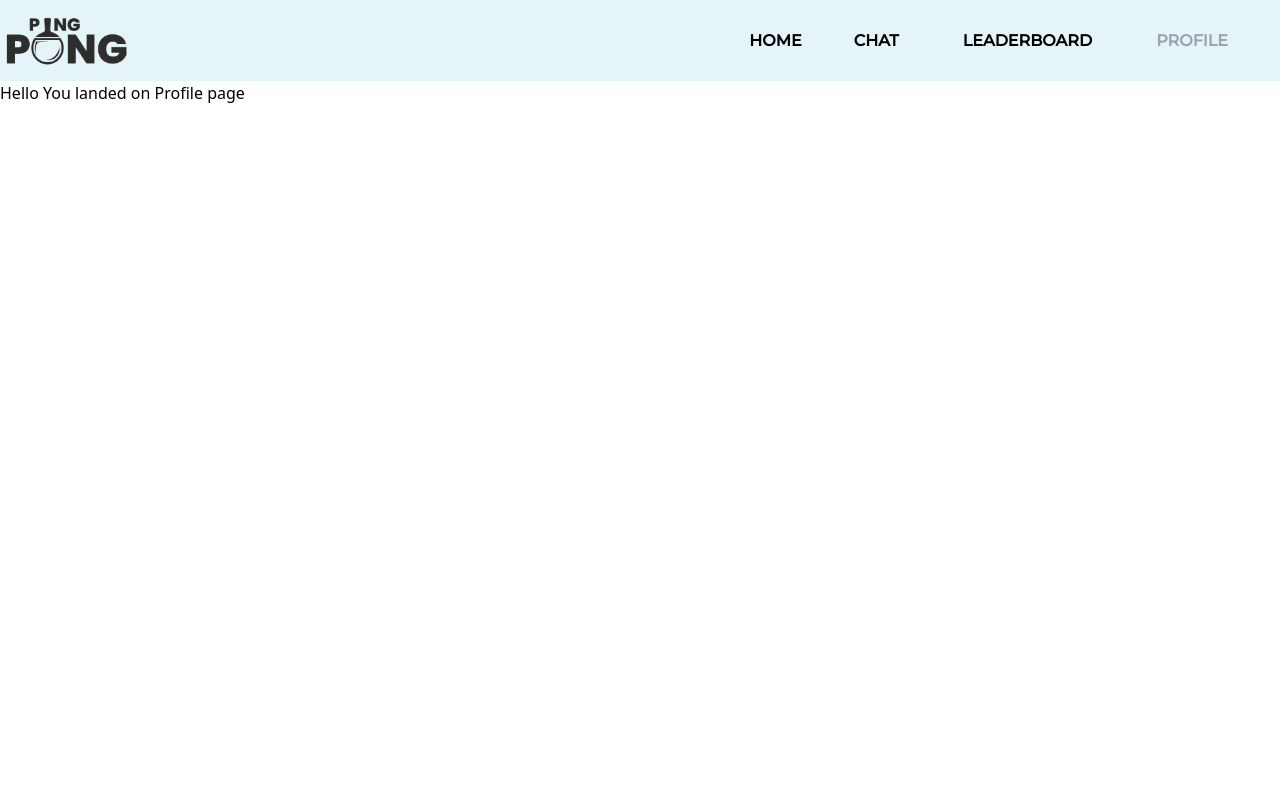
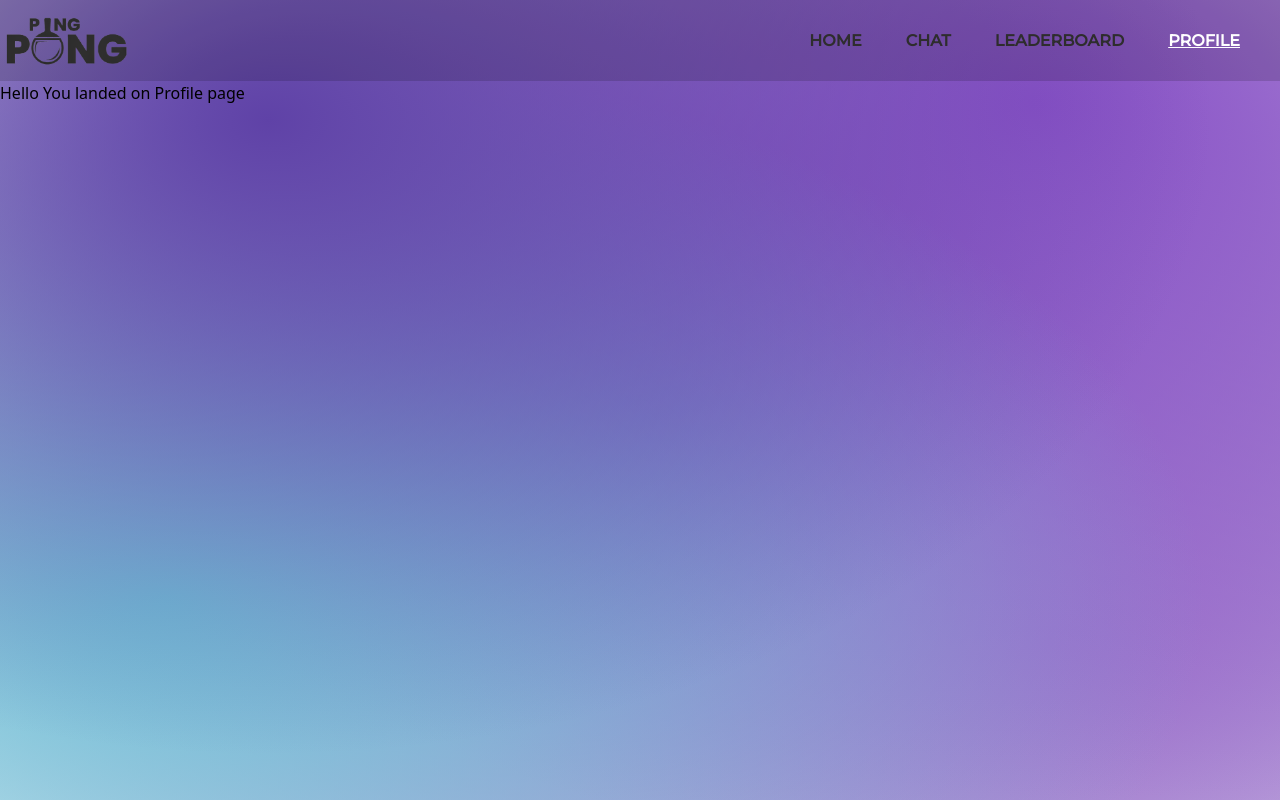
Before and after one commit to ZakNyx/ft_transcendence, a React (Vite) app: page /profile in a window 1280 px wide. Built offline with nearby package versions, Linux system fonts and the light colour scheme.

Commit message:
styling and background image update

```diff
--- a/index.html
+++ b/index.html
@@ -1,14 +1,18 @@
 <!doctype html>
 <html lang="en">
+
 <head>
   <meta charset="UTF-8" />
   <link rel="icon" type="image/svg+xml" href="/vite.svg" />
   <meta name="viewport" content="width=device-width, initial-scale=1.0" />
+
   <title>PONG</title>
 </head>
+
 <body>
   <div id="root"></div>
   <script type="module" src="/src/main.tsx"></script>
   </div>
 </body>
+
 </html>
--- a/src/components/Navbar.tsx
+++ b/src/components/Navbar.tsx
@@ -4,31 +4,64 @@ function NavBar() {
   return (
     <header>
       <style>
-        @import url('https://fonts.googleapis.com/css2?family=Montserrat:wght@500&display=swap');
+        @import
+        url('https://fonts.googleapis.com/css2?family=Montserrat:wght@500&display=swap');
       </style>
-      <nav className="bg-[#E5F4F9] flex justify-between items-center w-auto mx-auto">
+      <nav className="navbar flex justify-between items-center w-auto mx-auto">
         <div>
-          <img className="top-2 left-2 w-32 h-auto cursor-pointer" src="../public/images/pingpong.png" alt="PingPong" />
+          <img
+            className="top-2 left-2 w-32 h-auto cursor-pointer"
+            src="../public/images/pingpong.png"
+            alt="PingPong"
+          />
         </div>
         <div>
-          <ul className="float-right mr-10 flex leading-[80px] space-x-10 uppercase rounded">
+          <ul className="float-right mr-10 flex leading-[80px] space-x-11 uppercase rounded">
             <li>
-              <NavLink to="/home" className={`hover:text-gray-500 font-[Montserrat] font-bold ${window.location.pathname === "/home" ? "text-gray-400" : ""}`}>
+              <NavLink
+                to="/home"
+                className={`hover:text-gray-300 hover:underline decoration-1 font-[Montserrat] font-bold ${
+                  window.location.pathname === "/home"
+                    ? "text-white underline decoration-1"
+                    : "text-[#2E2D2D]"
+                }`}
+              >
                 HOME
               </NavLink>
             </li>
             <li>
-              <NavLink to="/chat" className={`hover:text-gray-500 p-3 font-[Montserrat] font-bold ${window.location.pathname === "/chat" ? "text-gray-400" : ""}`}>
+              <NavLink
+                to="/chat"
+                className={`hover:text-gray-300 hover:underline decoration-1  font-[Montserrat] font-bold ${
+                  window.location.pathname === "/chat"
+                    ? "text-white underline decoration-1"
+                    : "text-[#2E2D2D]"
+                }`}
+              >
                 CHAT
               </NavLink>
             </li>
             <li>
-              <NavLink to="/leaderboard" className={`hover:text-gray-500 p-3 font-[Montserrat] font-bold ${window.location.pathname === "/leaderboard" ? "text-gray-400" : ""}`}>
+              <NavLink
+                to="/leaderboard"
+                className={`hover:text-gray-300 hover:underline decoration-1  font-[Montserrat] font-bold ${
+                  window.location.pathname === "/leaderboard"
+                    ? "text-white underline decoration-1"
+                    : "text-[#2E2D2D]"
+                }`}
+              >
                 LEADERBOARD
               </NavLink>
             </li>
             <li>
-              <NavLink to="/profile" className={`hover:text-gray-500 p-3 font-[Montserrat] font-bold ${window.location.pathname === "/profile" ? "text-gray-400" : ""}`}>
+              <NavLink
+                to="/profile"
+                className={`hover:text-gray-300 hover:underline decoration-1  font-[Montserrat] font-bold ${
+                  window.location.pathname === "/profile"
+                    ? "text-white underline decoration-1"
+                    : "text-[#2E2D2D]"
+                }`}
+              >
                 PROFILE
               </NavLink>
             </li>
@@ -36,7 +69,7 @@ function NavBar() {
         </div>
       </nav>
     </header>
-  )
+  );
 }
 
 export default NavBar;
--- a/src/index.css
+++ b/src/index.css
@@ -17,3 +17,7 @@
     background-size: 100% 100%; /* This ensures the entire container is covered */
     height: 100vh;
   }
+
+  .navbar {
+    background-color: rgba(0, 0, 0, 0.15);
+  }
--- a/src/pages/Home.tsx
+++ b/src/pages/Home.tsx
@@ -3,10 +3,27 @@ import NavBar from "../components/Navbar";
 
 function HomePage() {
   return (
-    <div className="background-image">
-    <NavBar />
+    <div className="background-image min-h-screen">
+      <style>
+        @import url('https://fonts.googleapis.com/css2?family=Montserrat:wght@500&family=Roboto:wght@500&display=swap');
+      </style>
+      <NavBar />
+      <h1 className="text-white font-[Roboto] text-2xl sm:text-3xl md:text-4xl lg:text-5xl xl:text-6xl 2xl:text-7xl pt-14 px-4 md:px-10 lg:px-20 relative">
+        Welcome back! Space Cowboy.
+      </h1>
+      <div className="flex flex-col items-center justify-center h-screen">
+        <div className="flex items-center">
+          <button className="relative bg-npc-purple m-5 hover:bg-purple-hover hover:cursor-pointer text-black font-bold text-base sm:text-lg md:text-xl lg:text-2xl xl:text-3xl sm:p-3 xl:p-4 rounded-lg flex items-center">
+            Join the Queue
+          </button>
+          <p className="text-white text-xl ml-3">Or</p>
+        </div>
+        <button className="relative bg-npc-purple m-5 hover:bg-purple-hover hover:cursor-pointer text-black font-bold text-base sm:text-lg md:text-xl lg:text-2xl xl:text-3xl sm:p-3 xl:p-4 rounded-lg flex items-center">
+          Play against AI
+        </button>
+      </div>
     </div>
-  )
+  );
 }
 
 export default HomePage;
--- a/src/pages/LoginPage.tsx
+++ b/src/pages/LoginPage.tsx
@@ -1,5 +1,5 @@
-import React from 'react';
-import { Link } from 'react-router-dom';
+import React from "react";
+import { Link } from "react-router-dom";
 
 export default function LoginPage() {
   return (
--- a/src/pages/Profile.tsx
+++ b/src/pages/Profile.tsx
@@ -3,7 +3,7 @@ import React  from "react";
 
 function Profile () {
     return (
-        <div>
+        <div className="background-image">
             <NavBar />
             <h1>Hello You landed on Profile page </h1>
         </div>
```
Lines whose indentation alone changed are shown as unchanged.
